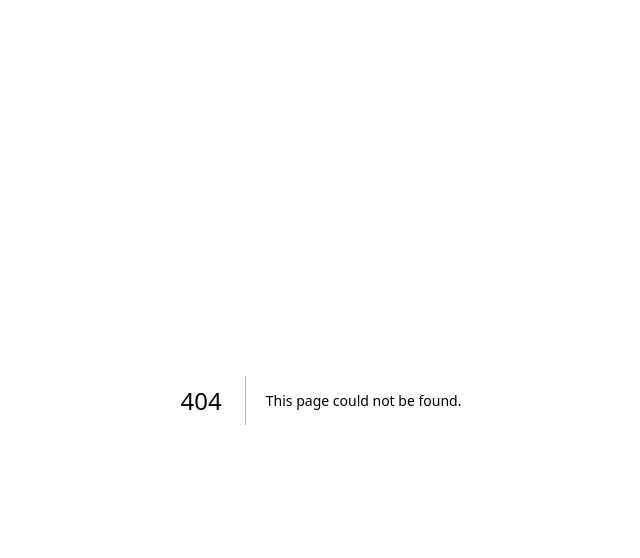
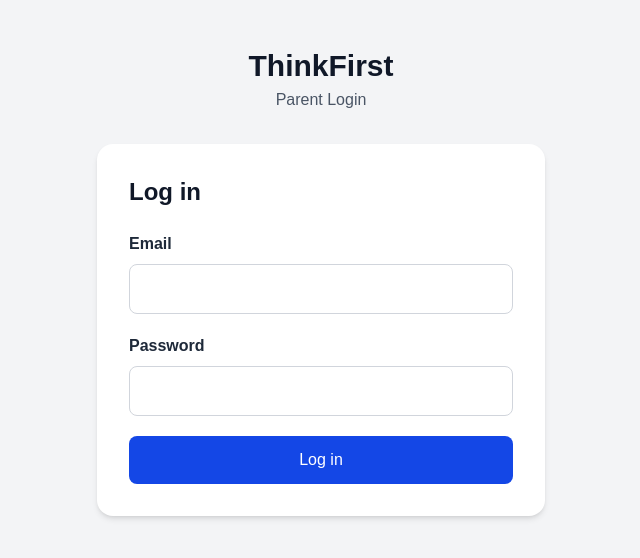
Before and after one commit to ProBracket/Capstone_Project, a Next.js app: page /login in a window 1280 px wide. Before the commit this address had no page. Shown: the top 558 px of the page, without its empty margins (319-959 px from the left). Built offline with nearby package versions, Linux system fonts and the light colour scheme; no server answers.

Commit message:
Create login page for parent authentication
This file implements a login page where parents can enter their email and password to log in. It handles form submission, error display, and redirects to the Parent Profile page upon successful login.

```diff
--- /dev/null
+++ b/app/login/page.tsx
@@ -0,0 +1,130 @@
+/** Login page (/login).
+ * Parents type their email and password and press "Log in".
+ * - If the account exists in Supabase → go to the Parent Profile page (/parentview).
+ * - If not (or the password is wrong) → show "Incorrect email or password"
+ *   and stay on this page.
+ * No sign-up and no email verification here.
+ */
+// "use client" makes this run in the browser, which it needs for useState
+// and for handling the form
+"use client";
+
+import { useState } from "react";
+import { useRouter } from "next/navigation";
+import { signInWithEmail } from "@/lib/auth";
+
+export default function LoginPage() {
+  const router = useRouter(); // lets us move to another page in code
+
+  const [email, setEmail] = useState(""); // what's typed in the email box
+  const [password, setPassword] = useState(""); // what's typed in the password box
+  const [error, setError] = useState(""); // red message under the title
+  const [loading, setLoading] = useState(false); // true while we wait for Supabase
+
+  // Runs when the form is submitted (button click or pressing Enter)
+  async function handleLogin(e: React.FormEvent<HTMLFormElement>) {
+    // Stop the browser from reloading the page (the default form behaviour)
+    e.preventDefault();
+
+    setError("");
+
+    // Make sure both boxes are filled in before asking Supabase
+    if (!email.trim() || !password) {
+      setError("Please enter your email and password.");
+      return;
+    }
+
+    setLoading(true);
+
+    // Ask Supabase to check the email and password
+    const { error } = await signInWithEmail(email, password);
+
+    setLoading(false);
+
+    if (error) {
+      // Account doesn't exist or password is wrong → stay here and show the message.
+      // We use the same message for both so nobody can guess which emails have accounts.
+      setError("Incorrect email or password");
+      return;
+    }
+
+    // Success → go to the Parent Profile page
+    router.push("/parentview");
+  }
+
+  return (
+    <main className="min-h-screen bg-gray-100 px-4 py-12">
+      <div className="mx-auto max-w-md">
+        <header className="mb-8 text-center">
+          <h1 className="text-3xl font-bold text-gray-900">
+            ThinkFirst
+          </h1>
+          <p className="mt-1 text-gray-600">
+            Parent Login
+          </p>
+        </header>
+
+        <section className="rounded-2xl bg-white p-6 shadow-md sm:p-8">
+          <h2 className="mb-6 text-2xl font-bold text-gray-900">
+            Log in
+          </h2>
+
+          {/* Red error box — only shows when there's an error */}
+          {error && (
+            <p
+              role="alert"
+              className="mb-5 rounded-lg bg-red-50 p-3 text-red-700"
+            >
+              {error}
+            </p>
+          )}
+
+          <form onSubmit={handleLogin} className="space-y-5">
+            <div>
+              <label
+                htmlFor="email"
+                className="mb-2 block font-semibold text-gray-800"
+              >
+                Email
+              </label>
+              <input
+                id="email"
+                type="email"
+                autoComplete="email"
+                value={email}
+                onChange={(e) => setEmail(e.target.value)}
+                className="w-full rounded-lg border border-gray-300 p-3 text-gray-900 focus:border-blue-600 focus:outline-none"
+              />
+            </div>
+
+            <div>
+              <label
+                htmlFor="password"
+                className="mb-2 block font-semibold text-gray-800"
+              >
+                Password
+              </label>
+              <input
+                id="password"
+                type="password" // hides the characters as you type
+                autoComplete="current-password"
+                value={password}
+                onChange={(e) => setPassword(e.target.value)}
+                className="w-full rounded-lg border border-gray-300 p-3 text-gray-900 focus:border-blue-600 focus:outline-none"
+              />
+            </div>
+
+            {/* Disabled while loading so it can't be clicked twice */}
+            <button
+              type="submit"
+              disabled={loading}
+              className="w-full rounded-lg bg-blue-700 px-5 py-3 font-medium text-white hover:bg-blue-800 disabled:opacity-50"
+            >
+              {loading ? "Logging in..." : "Log in"}
+            </button>
+          </form>
+        </section>
+      </div>
+    </main>
+  );
+}
```
